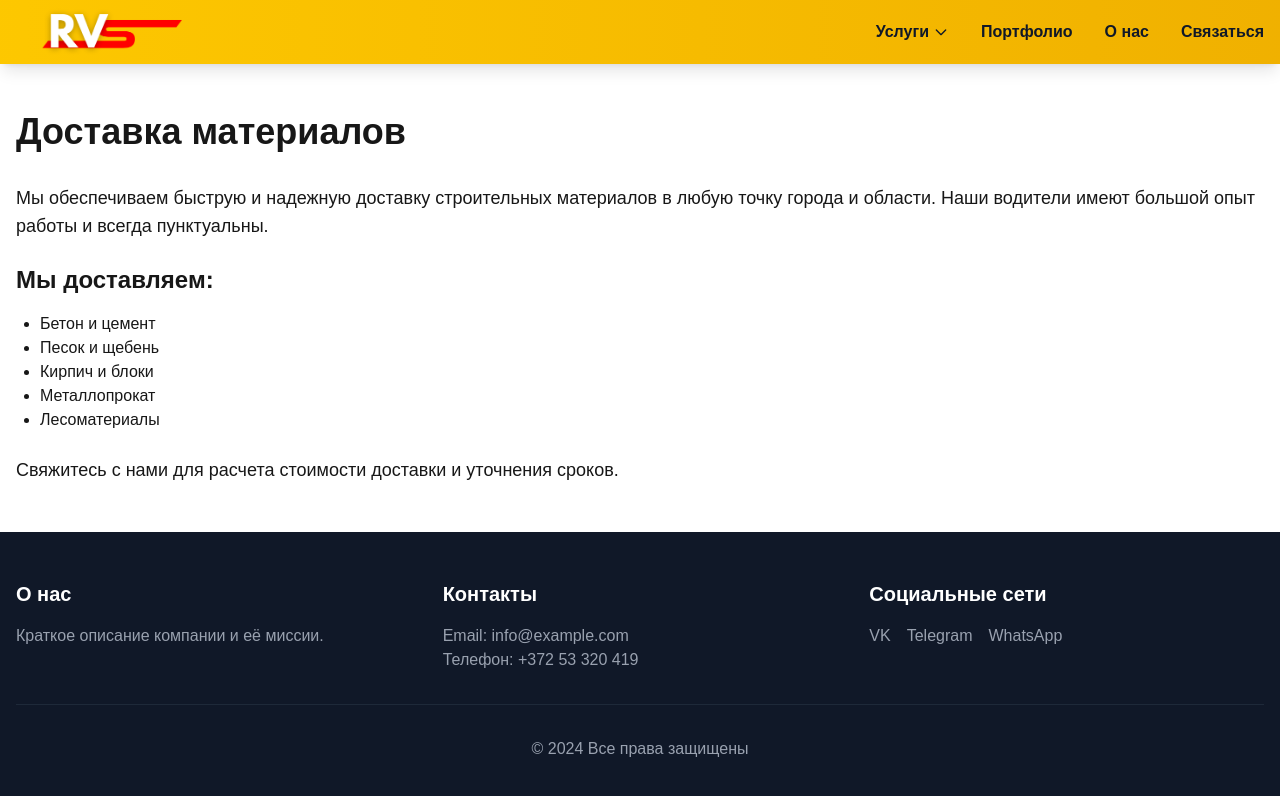
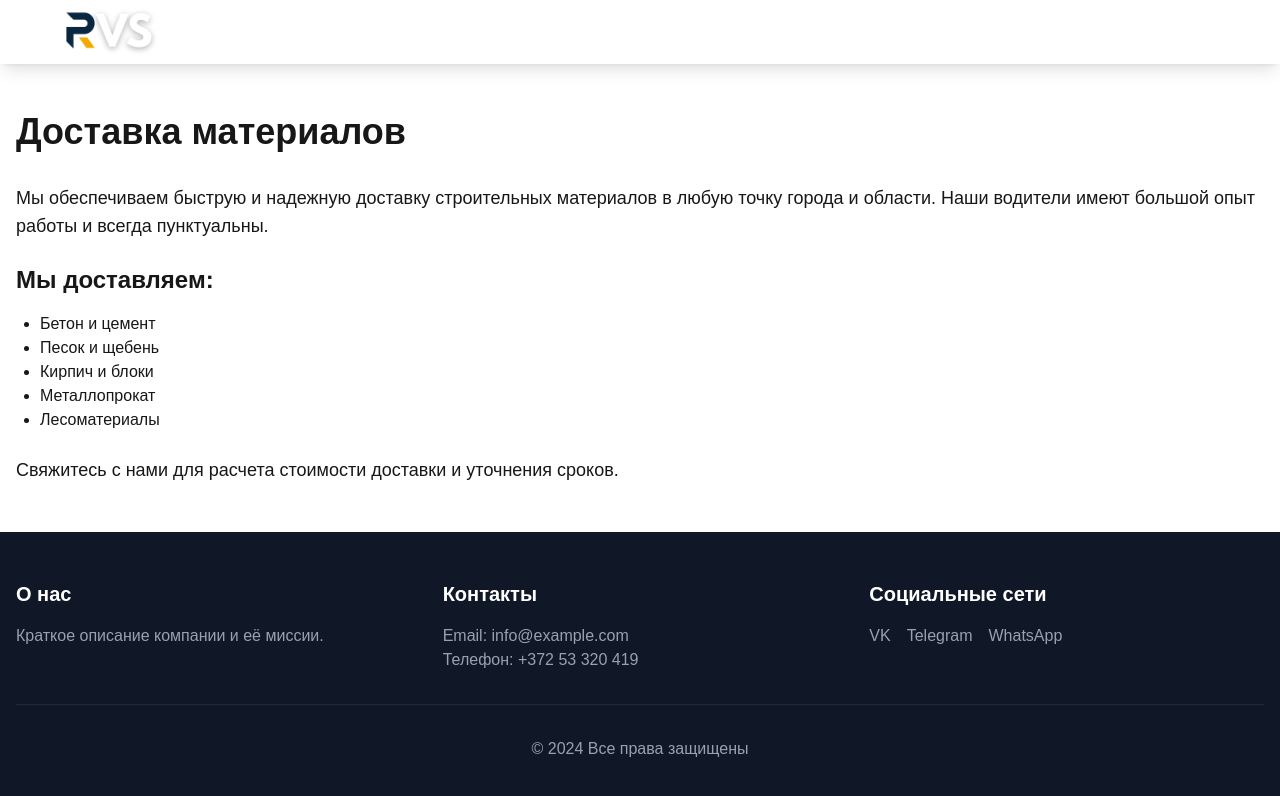
Before and after one commit to Grandapk/RVS_2.0, a Next.js app: page /services/delivery in a window 1280 px wide. Shown: the top 796 px of the page. Built offline with nearby package versions, Linux system fonts and the light colour scheme.

Commit message:
change logo

```diff
--- a/src/components/Navigation.tsx
+++ b/src/components/Navigation.tsx
@@ -25,12 +25,12 @@
   }, [])
 
   return (
-    <nav className="fixed top-0 left-0 right-0 bg-gradient-to-r from-yellow-400 to-yellow-500 backdrop-blur-md shadow-lg z-50">
+    <nav className="fixed top-0 left-0 right-0 bg-grey/30 from-yellow-400 to-yellow-500 backdrop-blur-md shadow-lg z-50">
       <div className="container mx-auto px-4">
         <div className="flex justify-between items-center h-16">
           <Link href="/" className="relative w-48 h-12">
             <Image
-              src="/logo.webp"
+              src="/15.png"
               alt="Логотип"
               fill
               sizes="(max-width: 768px) 120px, 192px"
@@ -45,7 +45,7 @@
               onMouseLeave={handleServicesMouseLeave}
             >
               <div className="py-2">
-                <button className="text-gray-900 font-semibold hover:text-gray-700 transition-colors duration-300 flex items-center">
+                <button className="text-white font-semibold hover:text-gray-200 transition-colors duration-300 flex items-center">
                   Услуги
                   <svg
                     className={`ml-1 h-4 w-4 transform transition-transform duration-300 ${
@@ -176,7 +176,7 @@
             <div className="py-2">
               <Link
                 href="/#portfolio"
-                className="text-gray-900 font-semibold hover:text-gray-700 transition-colors duration-300"
+                className="text-white font-semibold hover:text-gray-200 transition-colors duration-300"
               >
                 Портфолио
               </Link>
@@ -184,7 +184,7 @@
             <div className="py-2">
               <Link
                 href="/#about"
-                className="text-gray-900 font-semibold hover:text-gray-700 transition-colors duration-300"
+                className="text-white font-semibold hover:text-gray-200 transition-colors duration-300"
               >
                 О нас
               </Link>
@@ -192,7 +192,7 @@
             <div className="py-2">
               <Link
                 href="/contact"
-                className="text-gray-900 font-semibold hover:text-gray-700 transition-colors duration-300"
+                className="text-white font-semibold hover:text-gray-200 transition-colors duration-300"
               >
                 Связаться
               </Link>
@@ -200,7 +200,7 @@
           </div>
           {/* Мобильное меню */}
           <button
-            className="md:hidden text-gray-900 font-semibold hover:text-gray-700 transition-colors duration-300"
+            className="md:hidden text-white font-semibold hover:text-gray-200 transition-colors duration-300"
             onClick={handleMobileMenuToggle}
           >
             <svg
--- /dev/null
+++ b/src/context/ThemeContext.tsx
@@ -0,0 +1,48 @@
+'use client'
+
+import { createContext, useContext, useEffect, useState } from 'react'
+
+type Theme = 'light' | 'dark'
+
+type ThemeContextType = {
+  theme: Theme
+  toggleTheme: () => void
+}
+
+const ThemeContext = createContext<ThemeContextType | undefined>(undefined)
+
+export function ThemeProvider({ children }: { children: React.ReactNode }) {
+  const [theme, setTheme] = useState<Theme>('light')
+
+  useEffect(() => {
+    // Проверяем сохраненную тему при загрузке
+    const savedTheme = localStorage.getItem('theme') as Theme
+    if (savedTheme) {
+      setTheme(savedTheme)
+      document.documentElement.classList.remove('light', 'dark')
+      document.documentElement.classList.add(savedTheme)
+    }
+  }, [])
+
+  const toggleTheme = () => {
+    const newTheme = theme === 'light' ? 'dark' : 'light'
+    setTheme(newTheme)
+    localStorage.setItem('theme', newTheme)
+    document.documentElement.classList.remove('light', 'dark')
+    document.documentElement.classList.add(newTheme)
+  }
+
+  return (
+    <ThemeContext.Provider value={{ theme, toggleTheme }}>
+      {children}
+    </ThemeContext.Provider>
+  )
+}
+
+export function useTheme() {
+  const context = useContext(ThemeContext)
+  if (context === undefined) {
+    throw new Error('useTheme must be used within a ThemeProvider')
+  }
+  return context
+}
--- /dev/null
+++ b/tailwind.config.js
@@ -0,0 +1,18 @@
+/** @type {import('tailwindcss').Config} */
+module.exports = {
+  content: [
+    './src/pages/**/*.{js,ts,jsx,tsx,mdx}',
+    './src/components/**/*.{js,ts,jsx,tsx,mdx}',
+    './src/app/**/*.{js,ts,jsx,tsx,mdx}',
+  ],
+  darkMode: 'class',
+  theme: {
+    extend: {
+      colors: {
+        background: 'var(--background)',
+        foreground: 'var(--foreground)',
+      },
+    },
+  },
+  plugins: [],
+}
```
Also changed, not shown: public/15.png (added), public/16.png (added).
